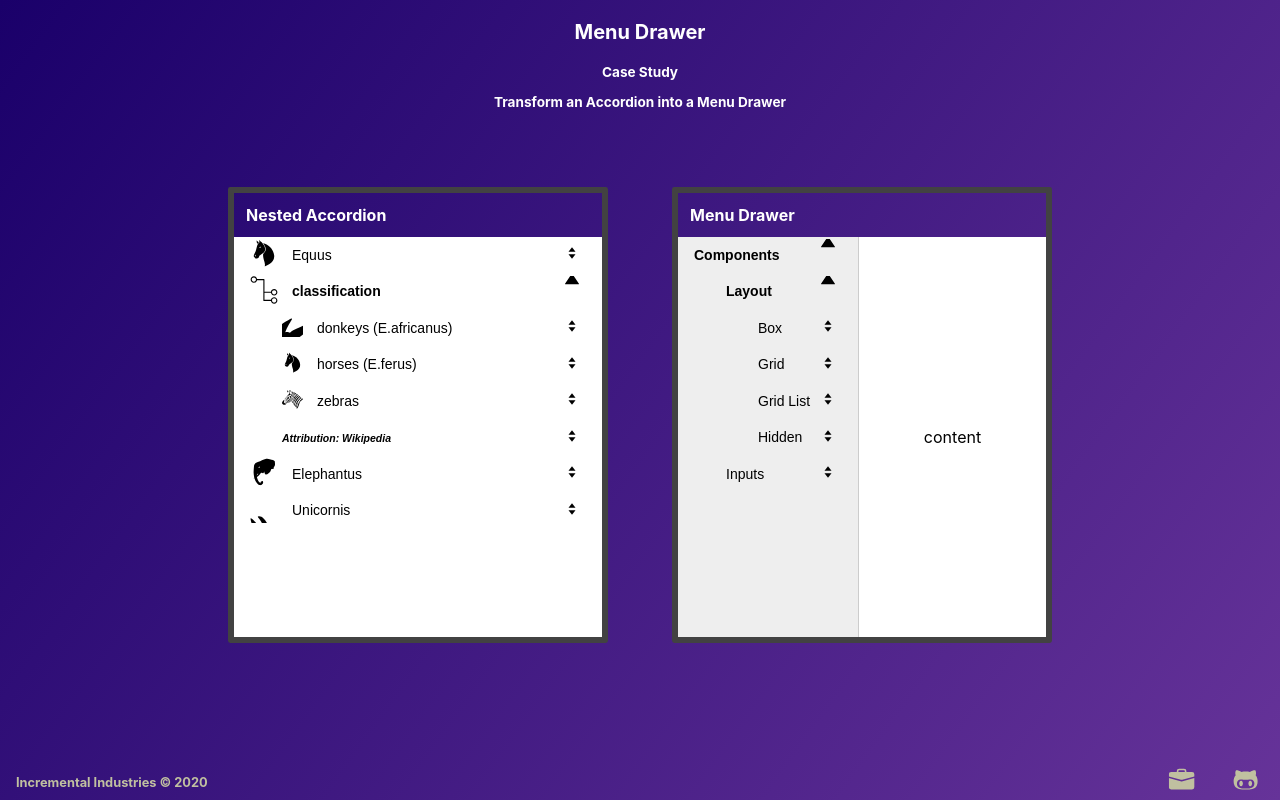
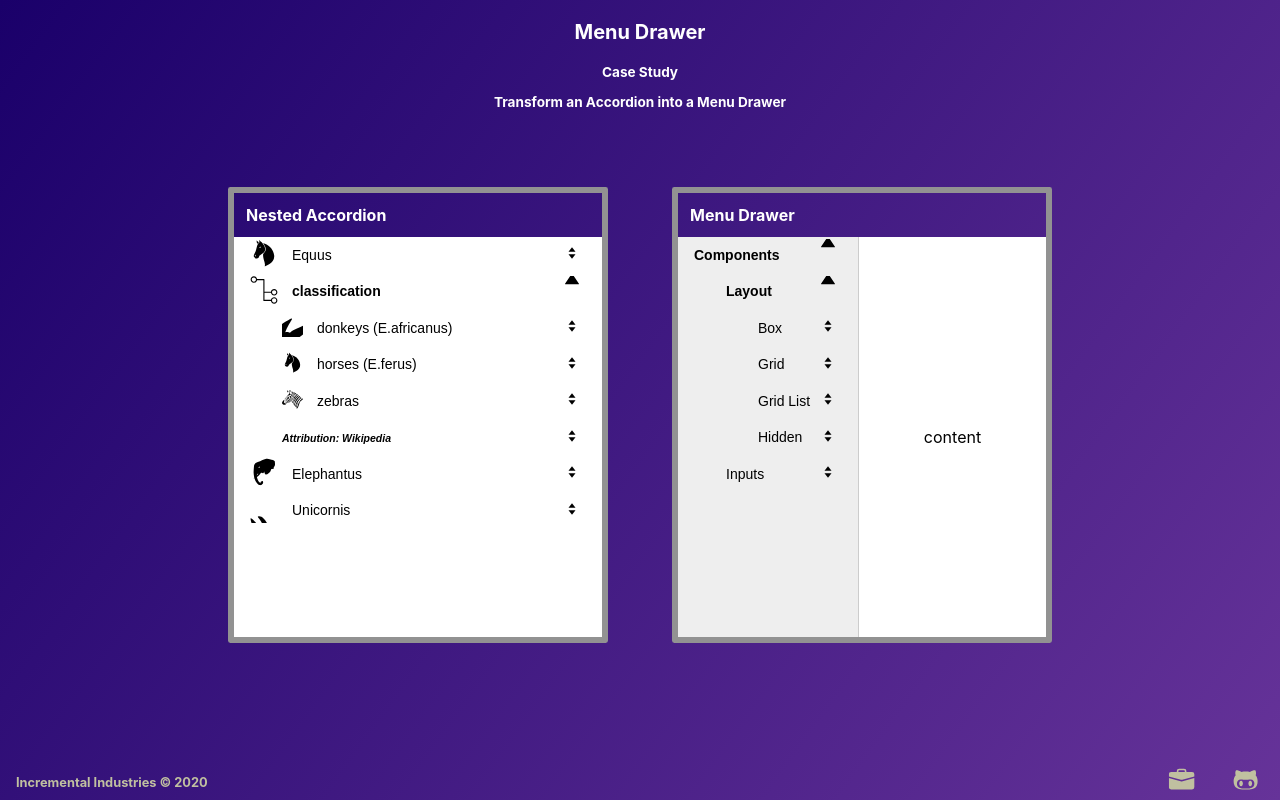
Before and after one commit to zenglenn42/menu-drawer, a React (Create React App) app: page / in a window 1280 px wide. Built offline with nearby package versions, Linux system fonts and the light colour scheme.

Commit message:
brighten up the border color a tad

```diff
--- a/src/style.js
+++ b/src/style.js
@@ -53,7 +53,7 @@ export const article = {
   borderRadius: '.15em',
   color: 'inherit',
   margin: '1em 2em',
-  border: '0.4em solid #424242',
+  border: '0.4em solid #929292',
   overflow: 'none',
 }
 
@@ -68,7 +68,7 @@ export const article2 = {
   borderRadius: '.15em',
   color: 'inherit',
   margin: '1em 2em',
-  border: '0.4em solid #424242',
+  border: '0.4em solid #929292',
   overflow: 'none',
 }
 
```
